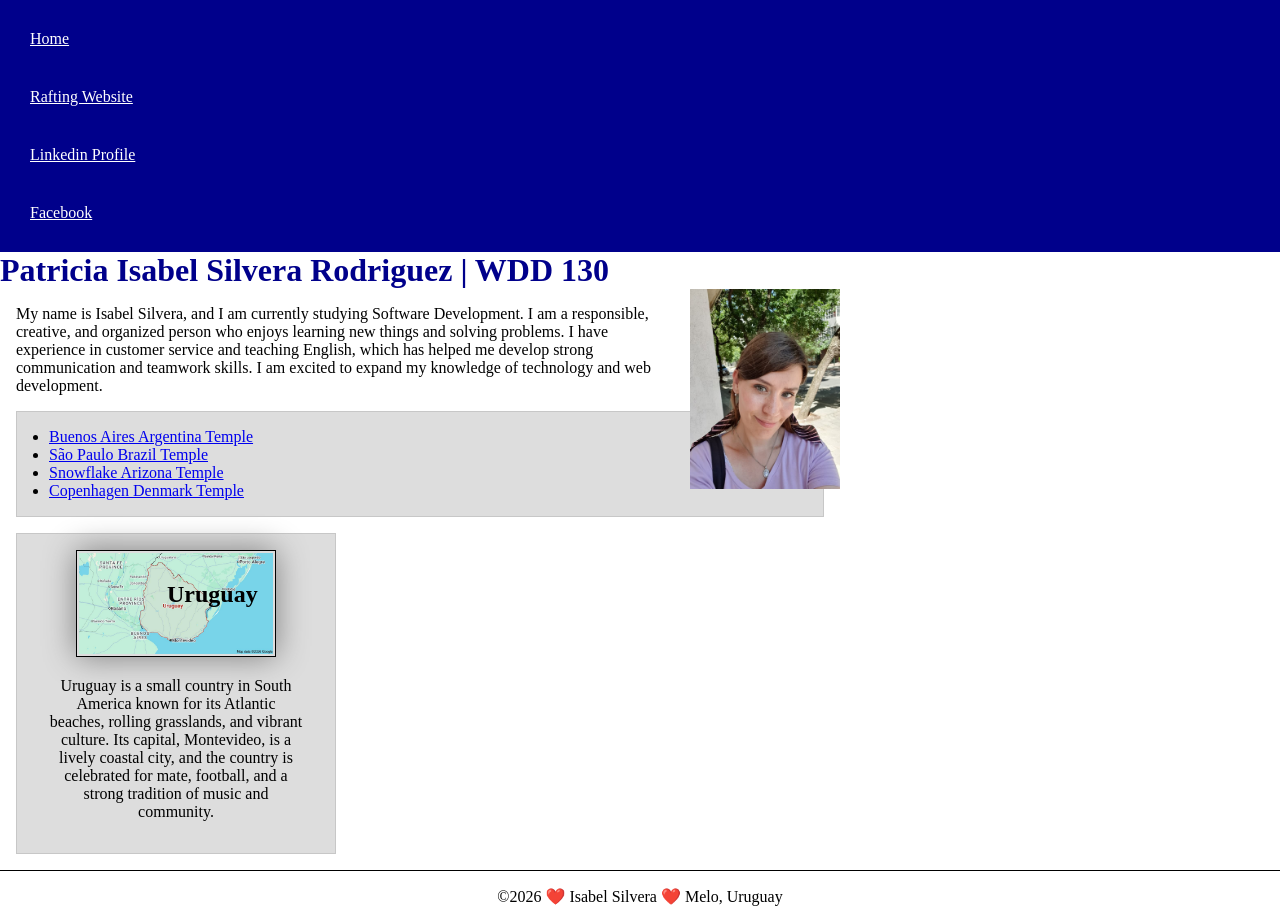
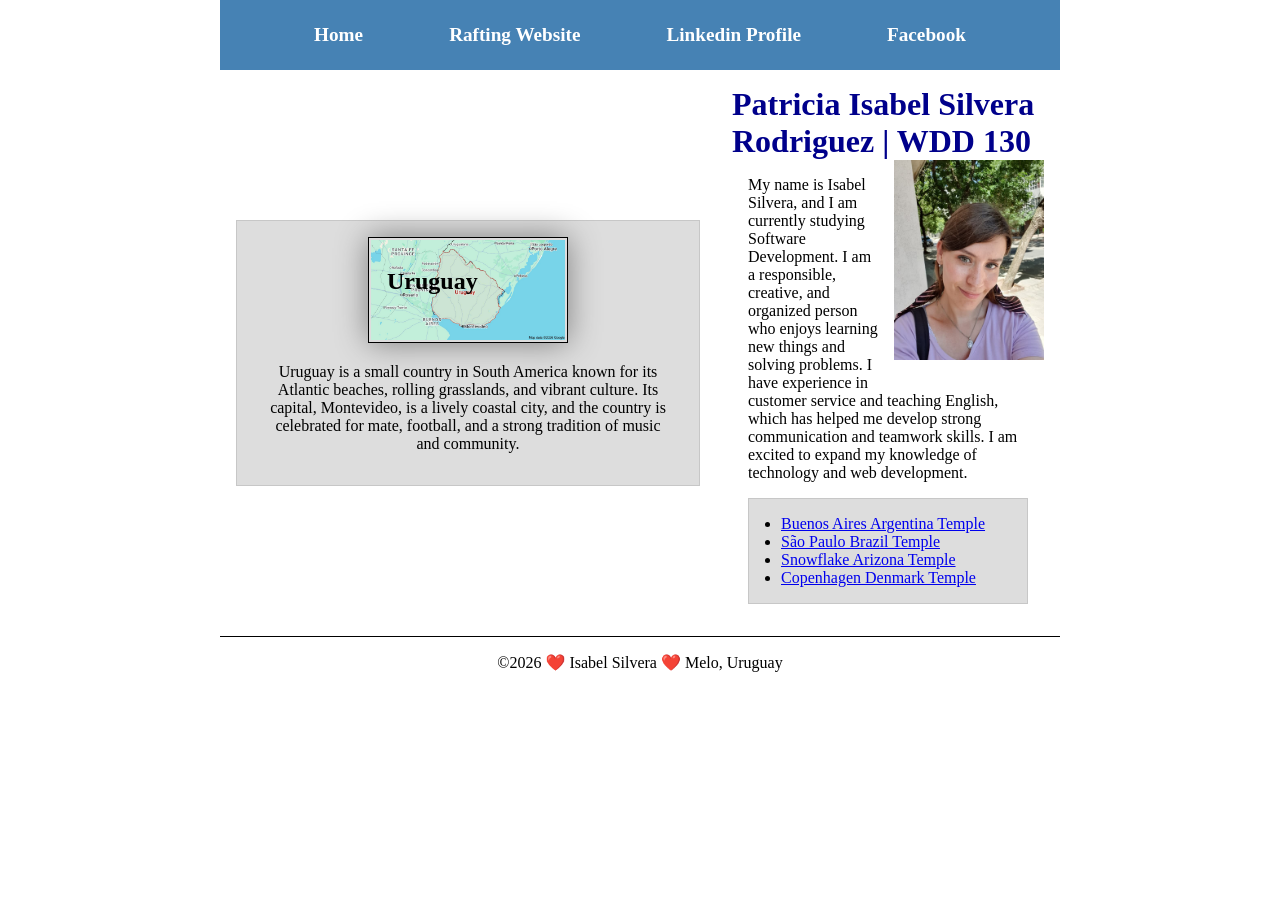
Before and after one commit to IsabelSilvera2712/wdd130, a plain HTML site: page index.html in a window 1280 px wide. After the commit the page ends 800 px from the top, so only its background shows below. Drawn offline with Linux system fonts and the light colour scheme.

Commit message:
W04 Code-along Activity: Home Page Layout Enhancements

```diff
--- a/index.html
+++ b/index.html
@@ -20,6 +20,7 @@
             <a href="https://facebook.com/">Facebook</a>
         </nav>
     </header>
+    <div class="grid">
         <main>
             <h1>Patricia Isabel Silvera Rodriguez | WDD 130</h1>
 
@@ -41,6 +42,7 @@
             <img src="images/uruguay.jpg" alt="Map of Uruguay">
             <p>Uruguay is a small country in South America known for its Atlantic beaches, rolling grasslands, and vibrant culture. Its capital, Montevideo, is a lively coastal city, and the country is celebrated for mate, football, and a strong tradition of music and community.</p>
         </aside>
+    </div>
     <footer>
         <p>©2026 ❤️ Isabel Silvera ❤️ Melo, Uruguay</p>
     </footer>
--- a/styles/styles.css
+++ b/styles/styles.css
@@ -26,6 +26,7 @@ main {
 
 h1 {
     color: darkblue;
+    border-bottom: 2px solid var(--accent2-color);
 }
 
 img {
@@ -86,3 +87,50 @@ footer {
 .indent {
     padding-left: 2rem;
 }
+
+header,
+footer {
+    max-width: 840px;
+    margin: 0 auto;
+}
+
+nav {
+    background-color: steelblue;
+    padding: 1rem;
+    display: flex;
+    justify-content: space-evenly;
+    align-items: center;
+}
+
+nav a {
+    display: block;
+    padding: 0.5rem;
+    text-decoration: none;
+    font-size: 1.2rem;
+    font-weight: 700;
+    color: #fff;
+}
+
+header,
+.grid,
+footer {
+    max-width: 840px;
+    margin: 0 auto;
+}
+
+.grid {
+    display: grid;
+    align-items: center;
+}
+
+main {
+    grid-column: 2/3;
+    margin: 1rem;
+}
+
+aside {
+    width: 29rem;
+    position: relative;
+    grid-column: 1/2;
+    grid-row: 1/2;
+}
```
Lines whose indentation alone changed are shown as unchanged.
